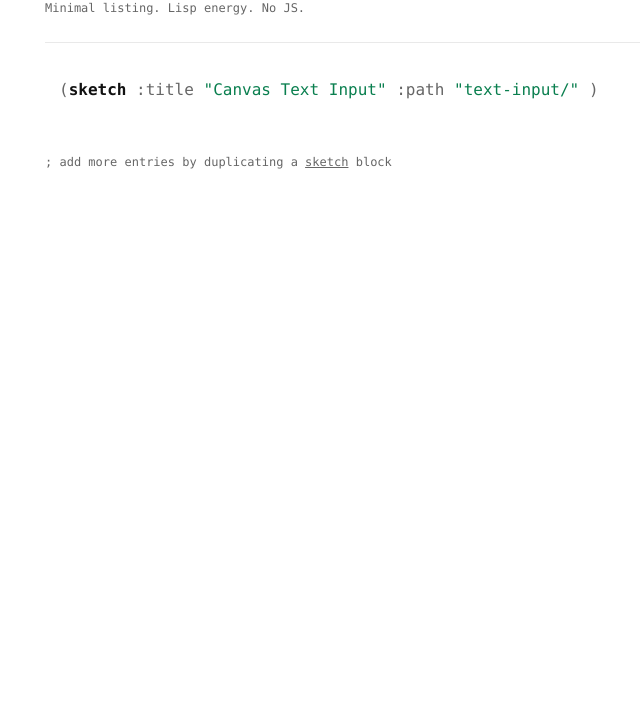
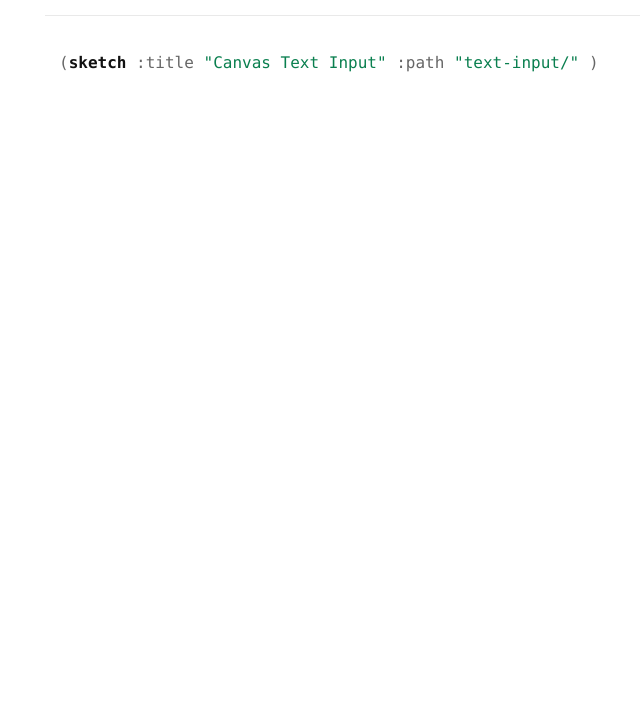
Before and after one commit to nikokozak/Shared-Minds, a plain HTML site: page docs/index.html in a window 1280 px wide. Shown: the part 85-800 px from the top of the page, without its empty margins (235-875 px from the left). Drawn offline with Linux system fonts and the light colour scheme.

Commit message:
update some formatting

```diff
--- a/docs/index.html
+++ b/docs/index.html
@@ -78,7 +78,7 @@
         :root {
           --bg: #0b0b0b;
           --fg: #f0f0f0;
-          --muted: #9b9b9b;
+          --muted: #7c7b7b;
           --rule: #1b1b1b;
           --accent: #4bd38a;
         }
@@ -90,7 +90,6 @@
     <main class="wrap">
       <header>
         <h1>(shared-minds <span class="prop">:sketches</span>)</h1>
-        <p>Minimal listing. Lisp energy. No JS.</p>
       </header>
 
       <div class="rule"></div>
@@ -118,9 +117,6 @@
         -->
       </section>
 
-      <footer>
-        <span class="comment">; add more entries by duplicating a <a class="comment" href="#" onclick="return false;">sketch</a> block</span>
-      </footer>
     </main>
   </body>
   </html>
```
